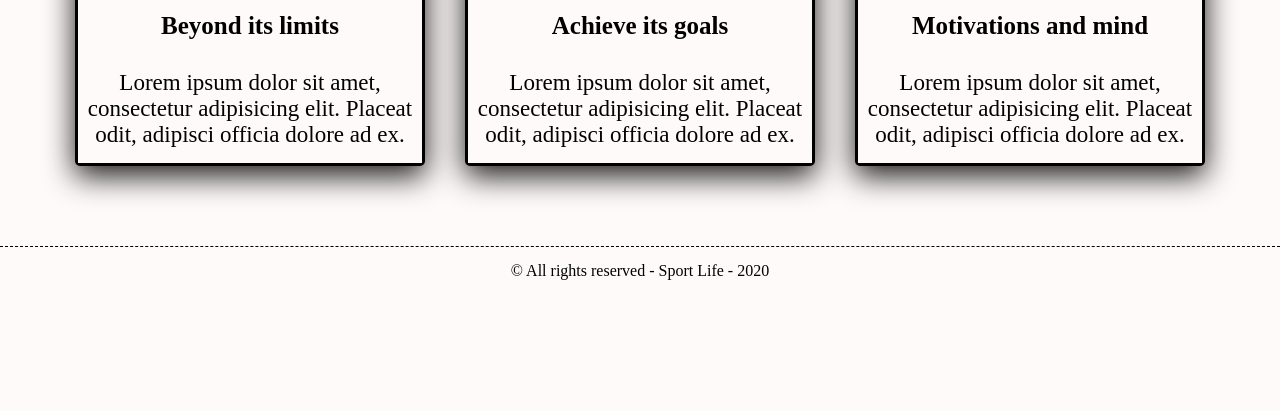
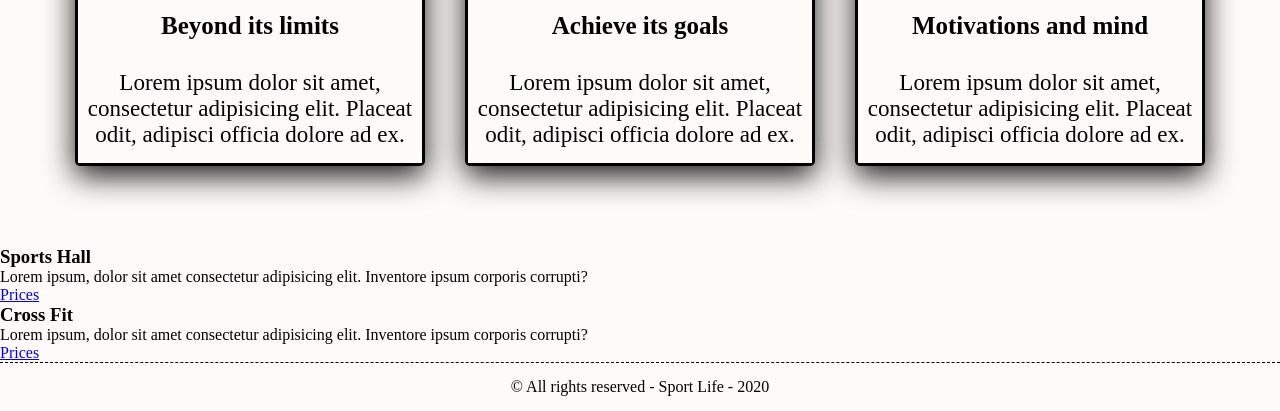
Before and after one commit to angeliquejeanne/Site-Sport-Life, a plain HTML site: page index.html in a window 1280 px wide. Shown: the part 1570-1981 px from the top of the page. Before the commit the page ends 1865 px from the top, so only its background shows below. Drawn offline with nearby package versions, Linux system fonts and the light colour scheme.

Commit message:
add modifs

```diff
--- a/index.html
+++ b/index.html
@@ -84,7 +84,24 @@
         </div>
     </section>
 
+    <section id="choice">
 
+        <div class="training-choice">
+            <h3>Sports Hall</h3>
+            <p>
+                Lorem ipsum, dolor sit amet consectetur adipisicing elit. Inventore ipsum corporis corrupti?
+            </p>
+            <a class=" btn-price" href="#prices">Prices</a>
+        </div>
+        <div class="training-choice">
+            <h3>Cross Fit</h3>
+            <p>
+                Lorem ipsum, dolor sit amet consectetur adipisicing elit. Inventore ipsum corporis corrupti?
+            </p>
+            <a class=" btn-price" href="#prices">Prices</a>
+        </div>
+
+    </section>
 
 
 
```
